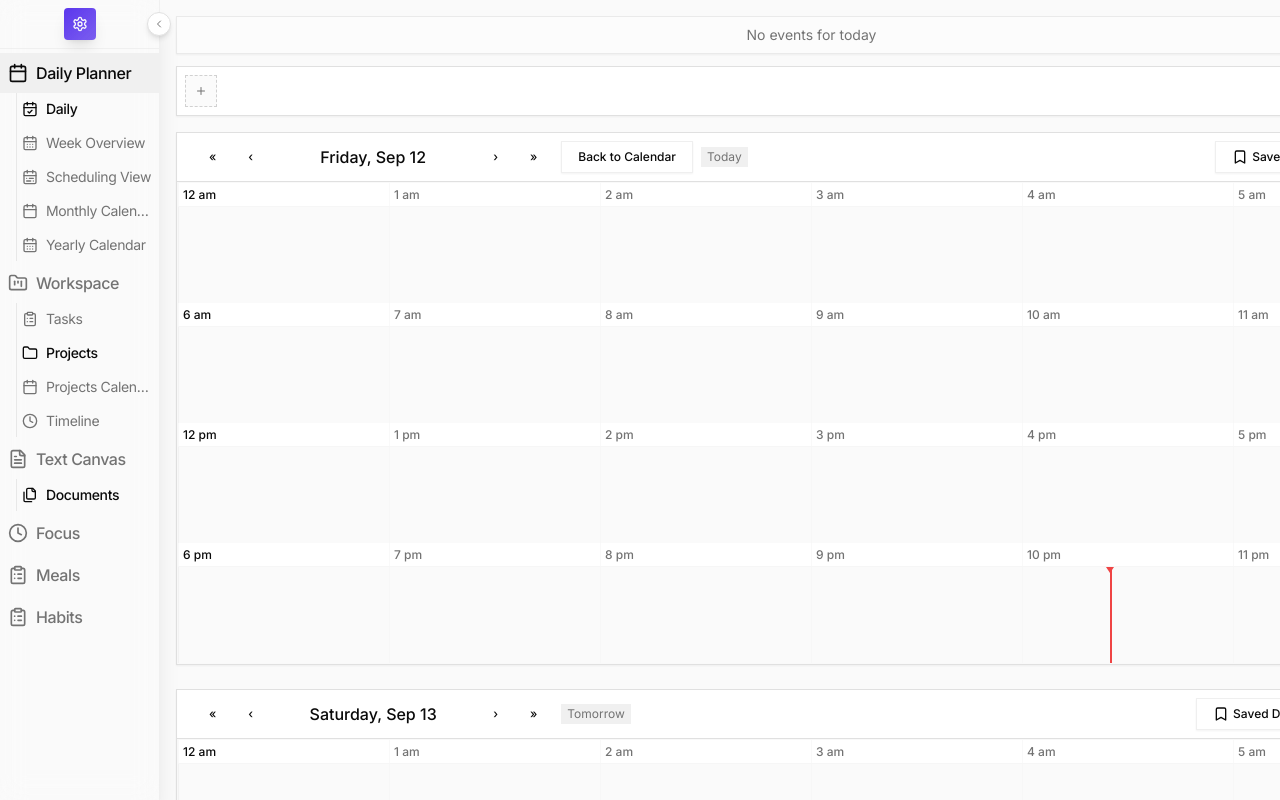
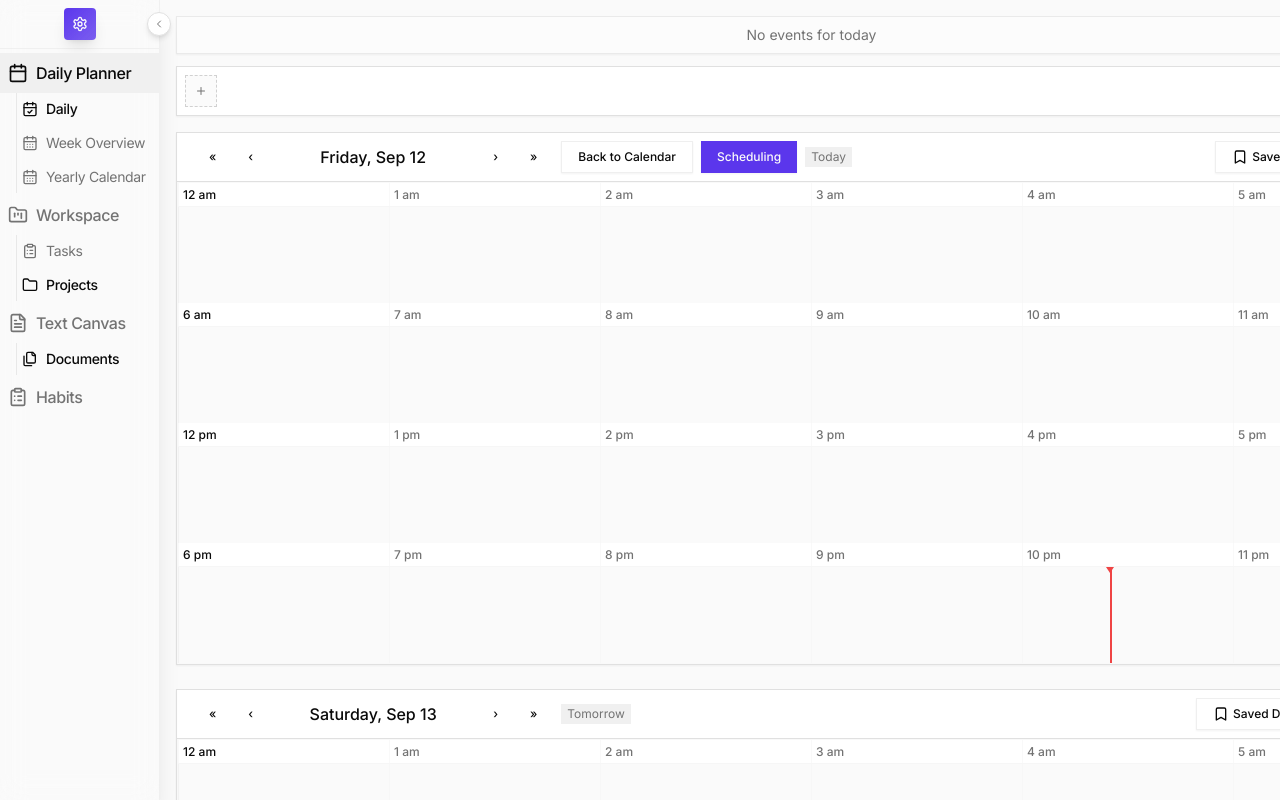
Before and after one commit to obihughes/omega-planner, a Next.js app: page / in a window 1280 px wide. Shown: the top 800 px of the page. Built offline with nearby package versions, Linux system fonts and the light colour scheme.

Commit message:
feat(navigation): add Weekly Scheduler page and update sidebar for improved task management; replace local confetti animation with shared celebration utility in TaskItem

```diff
--- a/app/projects/tasks/page.tsx
+++ b/app/projects/tasks/page.tsx
@@ -768,6 +768,16 @@ export default function ProjectsTasksPage() {
               <Plus className="w-4 h-4" />
               Add Task
             </Button>
+            <Button
+              onClick={() => window.open('/focus', '_blank')}
+              size="sm"
+              variant="outline"
+              className="flex items-center gap-2"
+              title="Open Focus in a new tab"
+            >
+              <Clock className="w-4 h-4" />
+              Focus
+            </Button>
           </div>
         </div>
 
--- a/components/planner/DailyPlanner.tsx
+++ b/components/planner/DailyPlanner.tsx
@@ -1063,6 +1063,14 @@ export default function DailyPlanner() {
                       >
                         Back to Calendar
                       </Button>
+                      <Button
+                        size="sm"
+                        title="Open Scheduling (Monthly) view"
+                        onClick={() => setViewMode('monthly')}
+                        className="ml-2"
+                      >
+                        Scheduling
+                      </Button>
                       {isClient && getRelativeDayLabel(topDayOffset) && (
                         <span className="text-xs text-muted-foreground ml-2 px-1.5 py-0.5 bg-muted rounded-sm">
                           {getRelativeDayLabel(topDayOffset)}
--- a/components/ui/Navigation.tsx
+++ b/components/ui/Navigation.tsx
@@ -122,12 +122,9 @@ export function Navigation() {
       icon: Calendar,
       active: pathname === '/' || pathname === '/inbox' || pathname === '/calendar',
       subViews: [
-
         { key: 'planner-daily', type: 'planner', mode: 'daily', label: 'Daily', icon: CalendarCheck, active: pathname === '/' && plannerViewMode === 'daily' },
         { key: 'planner-weekly', type: 'planner', mode: 'weekly', label: 'Week Overview', icon: CalendarDays, active: pathname === '/' && plannerViewMode === 'weekly' },
-        { key: 'planner-monthly', type: 'planner', mode: 'monthly', label: 'Scheduling View', icon: CalendarRange, active: pathname === '/' && plannerViewMode === 'monthly' },
-        // Calendar views placed under Daily Planner
-        { key: 'calendar-monthly', type: 'calendar', mode: 'monthly', label: 'Monthly Calendar View', icon: Calendar, active: pathname === '/calendar' && calendarViewMode === 'monthly' },
+        // Monthly scheduling is accessed via a header button in Daily view
         { key: 'calendar-yearly', type: 'calendar', mode: 'yearly', label: 'Yearly Calendar', icon: CalendarDays, active: pathname === '/calendar' && calendarViewMode === 'yearly' }
       ]
     },
@@ -138,9 +135,7 @@ export function Navigation() {
       active: pathname === '/projects' || pathname.startsWith('/projects/'),
       subViews: [
         { key: 'tasks', label: 'Tasks', icon: ClipboardList, active: pathname === '/projects/tasks' },
-        { key: 'active', label: 'Projects', icon: Folder, active: projectsViewMode === 'active' },
-        { key: 'calendar', label: 'Projects Calendar', icon: Calendar, active: projectsViewMode === 'calendar' },
-        { key: 'timeline', label: 'Timeline', icon: Clock, active: pathname === '/projects/timeline' }
+        { key: 'active', label: 'Projects', icon: Folder, active: projectsViewMode === 'active' }
       ]
     },
     {
@@ -152,13 +147,7 @@ export function Navigation() {
         { key: 'documents', label: 'Documents', icon: Files, active: true }
       ]
     },
-    {
-      href: '/focus',
-      label: 'Focus',
-      icon: Clock,
-      active: pathname === '/focus',
-      subViews: []
-    },
+    // Focus removed from main sidebar; access via header button in Tasks
     {
       href: '/meals',
       label: 'Meals',
--- a/lib/constants.ts
+++ b/lib/constants.ts
@@ -96,5 +96,5 @@ export const DURATION_OPTIONS = [
 
 export const TASK_POOL_ITEM_HEIGHT = 90;
 
-/** Feature flag: Show Meals in main navigation (default: true) */
-export const SHOW_MEALS_IN_NAV = true;
+/** Feature flag: Show Meals in main navigation (default: false). The route remains accessible at `/meals`. */
+export const SHOW_MEALS_IN_NAV = false;
```
Also changed, not shown: 3 other files (tests, documents, lock files or other folders).
